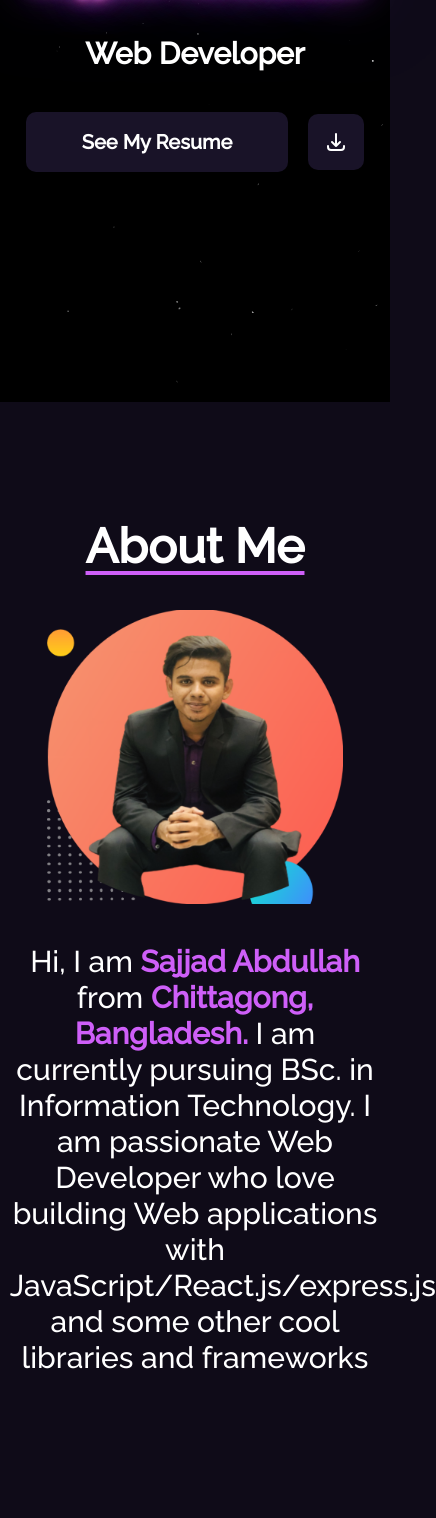
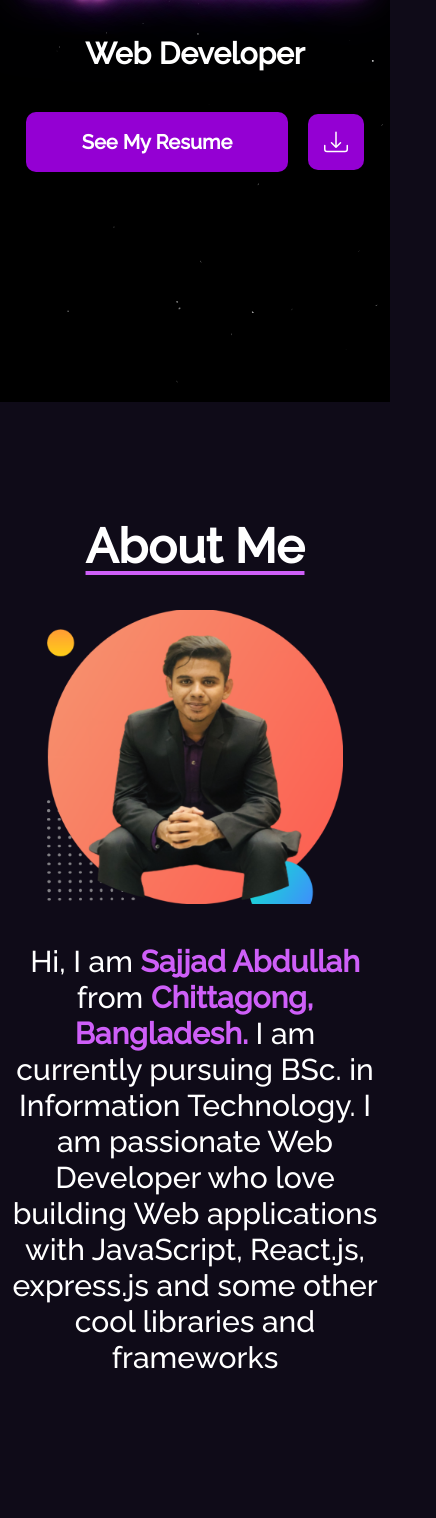
Before and after one commit to sajid1545/personal-portfolio, a React (Vite) app: page / in a window 390 px wide. Shown: the part 442-1960 px from the top of the page, 436 px wide, since content can reach past the window. Built offline with nearby package versions, Linux system fonts and the light colour scheme.

Commit message:
made responsive for tablets

```diff
--- a/src/Pages/About/About.jsx
+++ b/src/Pages/About/About.jsx
@@ -13,7 +13,7 @@ const About = () => {
 						<p className="text-3xl mb-10">
 							Hi, I am <span className="font-extrabold text-[#CE5FF8] ">Sajjad Abdullah</span> from{' '}
 							<span className="font-extrabold text-[#CE5FF8]">Chittagong, Bangladesh.</span> I am
-							currently pursuing BSc. in Information Technology. I am passionate Web Developer who love building Web applications with JavaScript/React.js/express.js and some other cool libraries and frameworks
+							currently pursuing BSc. in Information Technology. I am passionate Web Developer who love building Web applications with JavaScript, React.js, express.js and some other cool libraries and frameworks
 						</p>
 				</div>
 
--- a/src/Pages/Contact/Contact.jsx
+++ b/src/Pages/Contact/Contact.jsx
@@ -1,7 +1,7 @@
 import emailjs from '@emailjs/browser';
 import React, { useRef, useState } from 'react';
 import Swal from 'sweetalert2';
-import contactPic from '../../assets/contact-r.png';
+import contactPic from '../../assets/contact-me.jpg';
 import SmallSpinner from '../Shared/Spinners/SmallSpinner';
 
 const Contact = () => {
@@ -12,8 +12,6 @@ const Contact = () => {
 	const [loading, setLoading] = useState(false);
 
 	const form = useRef();
-
-
 
 	const sendEmail = (e) => {
 		e.preventDefault();
@@ -51,13 +49,16 @@ const Contact = () => {
 				Contact Me
 			</h1>
 
-			<div className="bg-slate-900  p-8 flex flex-col lg:flex-row items-center rounded-xl gap-5  shadow-[4.0px_8.0px_8.0px_rgba(206,95,248)] cursor-pointer my-10">
+			<div className=" shadow-[0_10px_20px_rgba(206,95,248,_0.7)]   p-8 flex flex-col lg:flex-row  rounded-xl gap-5   cursor-pointer my-10">
 				{/* left side of form */}
 				<div>
 					<div className="">
 						<h1 className="text-4xl font-extrabold">Lets talk about anything!</h1>
 						<p className="">
-							Hate forms? Send us an <span className="text-purple-700 font-bold">email</span>{' '}
+							Hate forms? Send us an{' '}
+							<span className="text-purple-700 font-bold hover:underline underline-offset-8 duration-500">
+								<a href="mailto:sajjadabdullah9962@gmail.com" className=''>email</a>
+							</span>{' '}
 							instead.
 						</p>
 					</div>
--- a/src/Pages/Home/Banner/Banner.jsx
+++ b/src/Pages/Home/Banner/Banner.jsx
@@ -1,6 +1,6 @@
 import React from 'react';
 import './banner.css';
-// import resume from '../../../assets/Resume/Sajjad Abdullah Web Developer.pdf'
+import { BsDownload } from 'react-icons/bs';
 
 const Banner = () => {
 	return (
@@ -32,15 +32,8 @@ const Banner = () => {
 					download="Sajjad-Abdullah Portfolio">
 					<button
 						type="button"
-						class="glow-on-hover bg-[#191328] mt-10 px-4 py-4 font-extrabold text-xl flex">
-						<svg class="h-6 w-6" fill="none" viewBox="0 0 24 24" stroke="currentColor">
-							<path
-								stroke-linecap="round"
-								stroke-linejoin="round"
-								stroke-width="2"
-								d="M4 16v1a3 3 0 003 3h10a3 3 0 003-3v-1m-4-4l-4 4m0 0l-4-4m4 4V4"
-							/>
-						</svg>
+						className="glow-on-hover bg-[#191328] mt-10 px-4 py-4 font-extrabold text-xl flex">
+						<BsDownload className="h-6 w-6" />
 					</button>
 				</a>
 			</div>
--- a/src/Pages/Home/Banner/banner.css
+++ b/src/Pages/Home/Banner/banner.css
@@ -46,7 +46,8 @@
     position: absolute;
     width: 100%;
     height: 100%;
-    background: #191328;
+    /* background: #191328; */
+    background: #9400D3;
     left: 0;
     top: 0;
     border-radius: 10px;
--- a/src/Pages/Projects/Projects.jsx
+++ b/src/Pages/Projects/Projects.jsx
@@ -5,7 +5,7 @@ const Projects = () => {
 	return (
 		<div>
 			<div className="text-center font-extrabold  space-y-5 my-10">
-				<h1 className="text-5xl underline decoration-double underline-offset-8 decoration-[#CE5FF8]">
+				<h1 className="text-5xl underline  underline-offset-8 decoration-[#CE5FF8]">
 					My recent Projects
 				</h1>
 				<p className="text-2xl">Here are few projects i've worked on recently</p>
--- a/src/Pages/Technologies/Technologies.jsx
+++ b/src/Pages/Technologies/Technologies.jsx
@@ -49,9 +49,9 @@ const Technologies = () => {
 	];
 
 	return (
-		<div className="mt-[150px] lg:mt-10">
+		<div className="mt-[150px] md:mt-[370px] lg:mt-10">
 			<h1 className="text-center my-10 font-extrabold text-5xl underline  underline-offset-8 decoration-[rgb(206,95,248)] ">
-				Technologies
+				My Skills
 			</h1>
 
 			<div className="flex justify-center items-center gap-10  flex-wrap">
```
Also changed, not shown: src/assets/contact-me.jpg (added).
